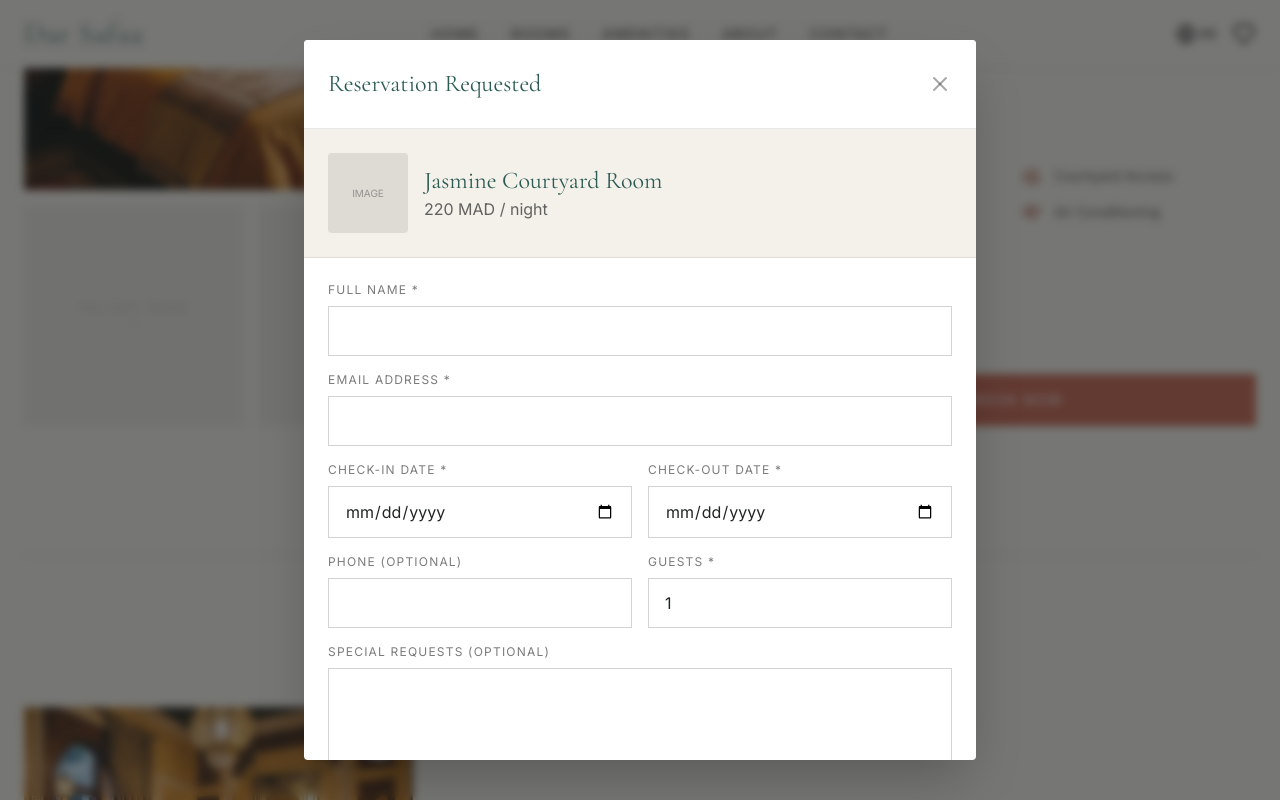
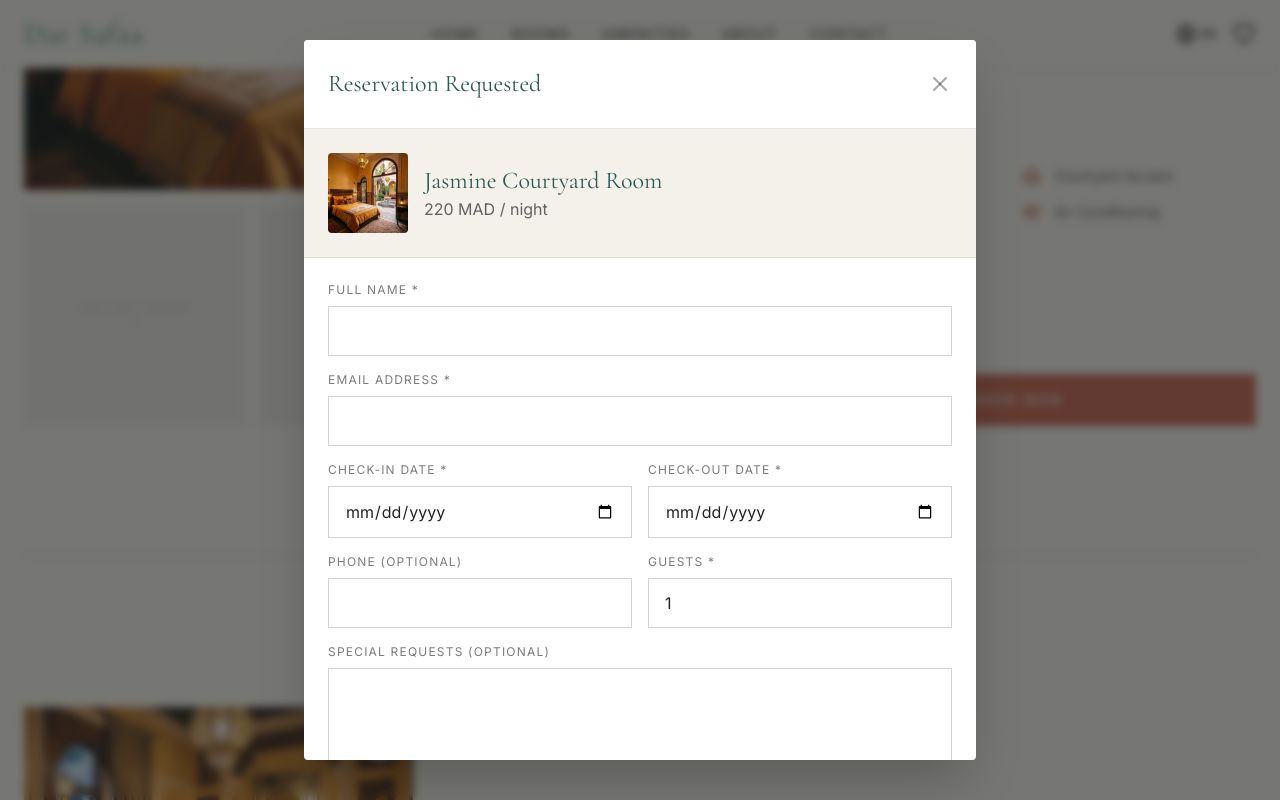
Before and after one commit to AymaneKaidi/webuild_riadTemplate, a React (Vite) app: page /room/jasmine-courtyard-room in a window 1280 px wide. Both pictures are taken after a click on the button "BOOK NOW". Shown: the part 505-1305 px from the top of the page. Built offline with nearby package versions, Linux system fonts and the light colour scheme; a web font is replaced by a local one.

Commit message:
feat: update WishlistDrawer and BookingModal to display room images with fallback support

```diff
--- a/src/components/booking/BookingModal.tsx
+++ b/src/components/booking/BookingModal.tsx
@@ -12,6 +12,7 @@ interface BookingModalProps {
     price: number;
     currency: string;
     capacity: number;
+    images?: string[];
   };
 }
 
@@ -153,8 +154,12 @@ export default function BookingModal({ isOpen, onClose, room }: BookingModalProp
             ) : (
               <>
                 <div className="bg-sand p-6 flex items-center space-x-4 border-b border-charcoal/10 shrink-0">
-                  <div className="w-20 h-20 bg-charcoal/10 rounded flex items-center justify-center text-[10px] uppercase font-body text-charcoal/40 shrink-0">
-                    {t('common.image')}
+                  <div className="w-20 h-20 bg-charcoal/10 rounded flex items-center justify-center text-[10px] uppercase font-body text-charcoal/40 shrink-0 overflow-hidden">
+                    {room.images && room.images[0] && room.images[0] !== '/placeholder.jpg' ? (
+                      <img src={room.images[0]} alt={room.name} className="w-full h-full object-cover" />
+                    ) : (
+                      t('common.image')
+                    )}
                   </div>
                   <div>
                     <h2 className="font-heading text-2xl text-teal">{room.name}</h2>
--- a/src/components/layout/WishlistDrawer.tsx
+++ b/src/components/layout/WishlistDrawer.tsx
@@ -67,8 +67,12 @@ export default function WishlistDrawer({ isOpen, onClose }: WishlistDrawerProps)
                   const roomName = (room.name as unknown as Record<string, string>)[currentLang] || (room.name as unknown as Record<string, string>).en;
                   return (
                   <div key={room.id} className="flex bg-white rounded shadow-sm overflow-hidden group p-2">
-                    <div className="w-24 bg-charcoal/5 flex-shrink-0 flex items-center justify-center text-charcoal/20 text-[10px] uppercase font-body rounded">
-                      {t('common.image')}
+                    <div className="w-24 bg-charcoal/5 flex-shrink-0 flex items-center justify-center text-charcoal/20 text-[10px] uppercase font-body rounded overflow-hidden">
+                      {room.images && room.images[0] && room.images[0] !== '/placeholder.jpg' ? (
+                        <img src={room.images[0]} alt={roomName} className="w-full h-full object-cover" />
+                      ) : (
+                        t('common.image')
+                      )}
                     </div>
                     <div className="p-4 flex-grow flex flex-col">
                       <div className="flex justify-between items-start">
--- a/src/pages/RoomDetailPage.tsx
+++ b/src/pages/RoomDetailPage.tsx
@@ -185,7 +185,7 @@ export default function RoomDetailPage() {
       <BookingModal
         isOpen={isBookingModalOpen}
         onClose={() => setIsBookingModalOpen(false)}
-        room={{ name: roomName, price: room.price, currency: room.currency, capacity: room.guestCount }}
+        room={{ name: roomName, price: room.price, currency: room.currency, capacity: room.guestCount, images: room.images }}
       />
     </div>
   );
```
Also changed, not shown: 1 other file (tests, documents, lock files or other folders).
